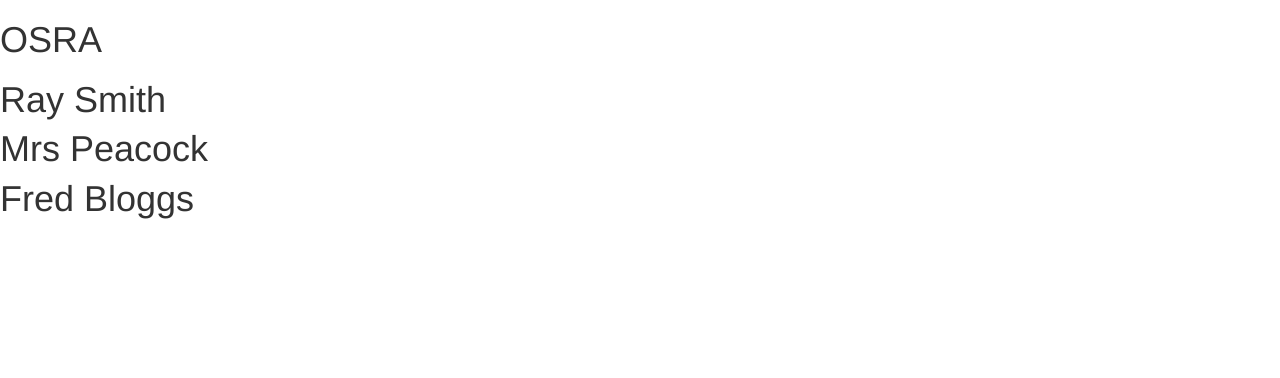
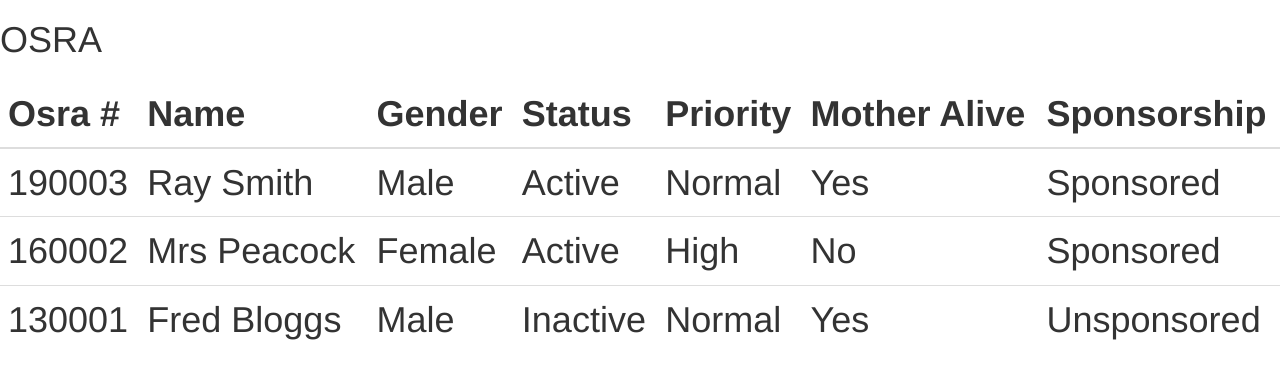
Before and after one commit to PurityControl/osra-angular, a plain HTML site: page index.html in a window 1280 px wide. Drawn offline with Linux system fonts and the light colour scheme.

Commit message:
put orpahns into to table

```diff
--- a/index.html
+++ b/index.html
@@ -8,9 +8,30 @@
 <body>
   <h1> OSRA <h1>
   <div ng-controller="OrphanController as orphanCtrl">
-    <div ng-repeat="orphan in orphanCtrl.orphans">
-      <p> {{orphan.full_name}} </p>
-    </div>
+    <table class="table">
+      <thead>
+        <tr>
+          <th>Osra #</th>
+          <th>Name</th>
+          <th>Gender</th>
+          <th>Status</th>
+          <th>Priority</th>
+          <th>Mother Alive</th>
+          <th>Sponsorship</th>
+        </tr>
+      </thead>
+      <tbody>
+        <tr ng-repeat="orphan in orphanCtrl.orphans">
+          <td> {{orphan.osra_number}} </td>
+          <td> {{orphan.full_name}} </td>
+          <td> {{orphan.gender}} </td>
+          <td> {{orphan.status}} </td>
+          <td> {{orphan.priority}} </td>
+          <td> {{orphan.mother_alive}} </td>
+          <td> {{orphan.sponsorship}} </td>
+        </tr>
+      </tbody>
+    </table>
   </div>
 </body>
 </html>
```
